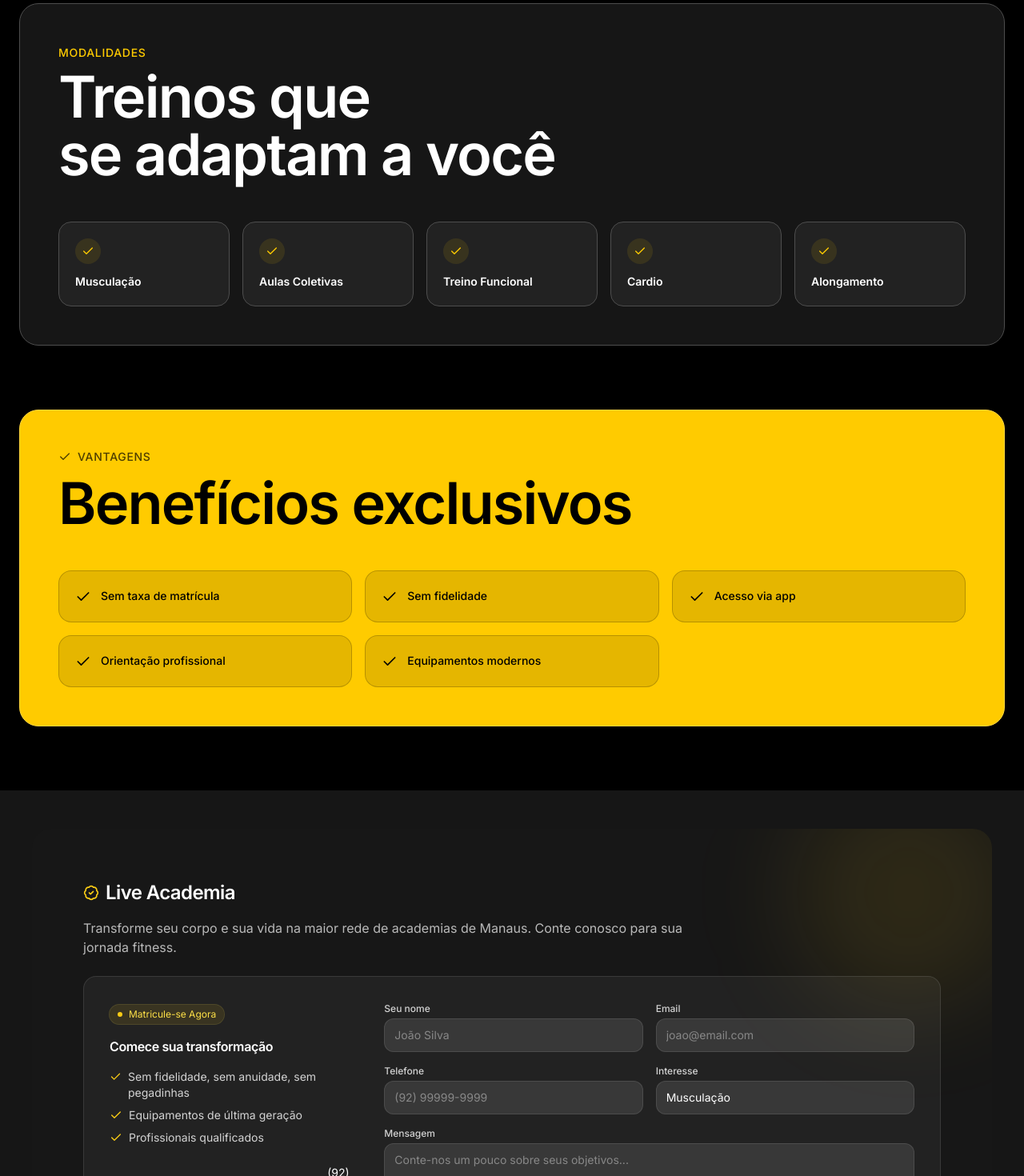
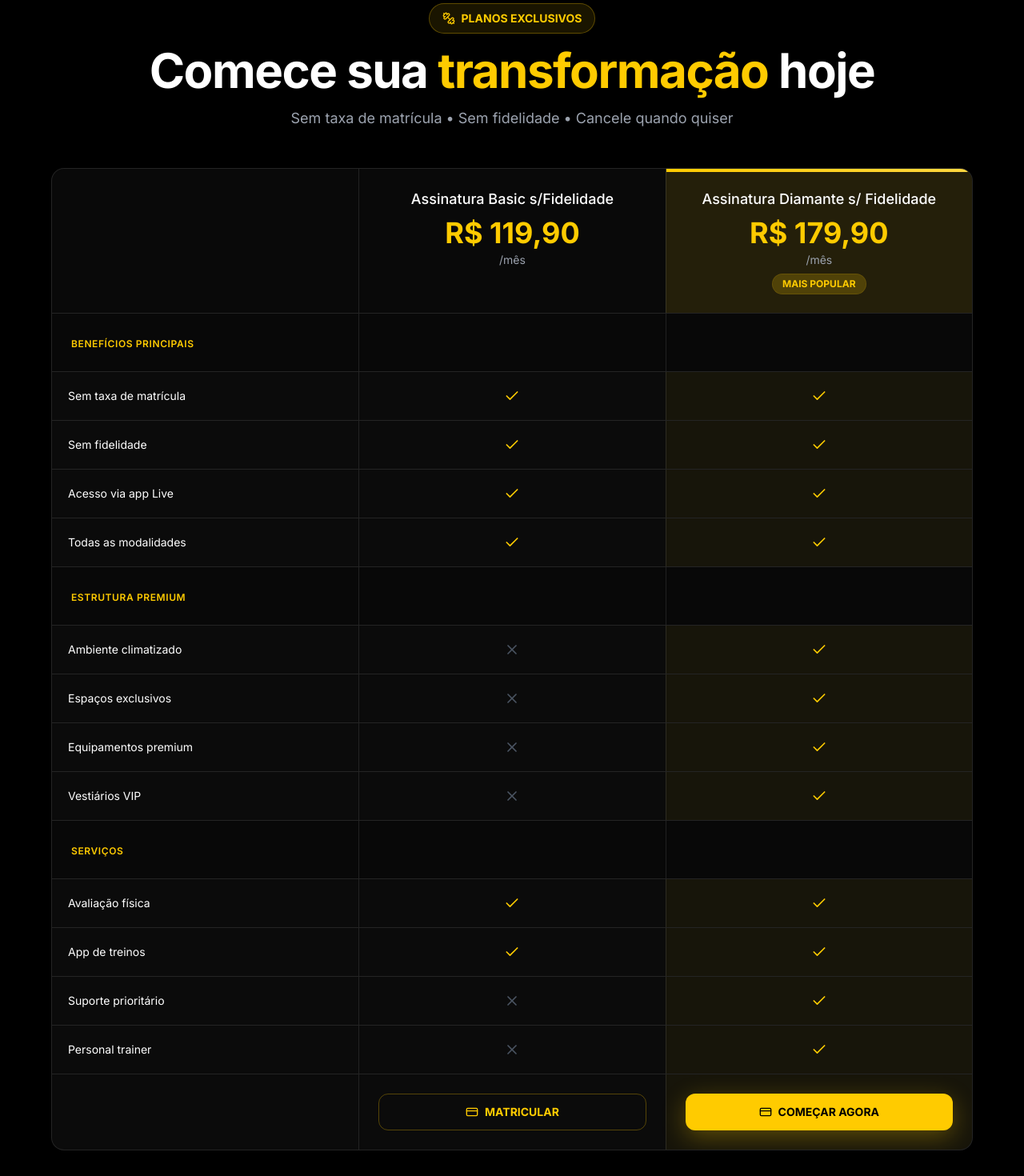
Before and after one commit to eumoitinho/LIVEACADEMIA, a Next.js app: page /unidades/cachoeirinha in a window 1280 px wide. Shown: the part 780-2250 px from the top of the page at 80% size. Built offline with nearby package versions, Linux system fonts and the light colour scheme; no server answers.

Commit message:
feat: add exclusive plans section with promotional content in UnidadeContent component

```diff
--- a/app/unidades/[slug]/components/unidade-content.tsx
+++ b/app/unidades/[slug]/components/unidade-content.tsx
@@ -126,7 +126,7 @@ export default function UnidadeContent({ unidade, data }: UnidadeContentProps) {
       </section>
 
       {/* Info Cards */}
-      <section className="max-w-7xl mx-auto px-4 sm:px-6 -mt-16 relative z-20">
+      <section className="max-w-7xl mx-auto px-4 sm:px-6 -mt-16 relative z-20 mb-20">
         <div className="grid grid-cols-1 sm:grid-cols-2 xl:grid-cols-4 gap-4">
           {/* Card 1 - Horário */}
           <article className="relative overflow-hidden p-5 h-52 bg-live-yellow border border-live-yellow rounded-2xl shadow-lg">
@@ -235,6 +235,36 @@ export default function UnidadeContent({ unidade, data }: UnidadeContentProps) {
         </div>
       </section>
 
+      {/* Planos Section - Logo após os cards */}
+      <section className="max-w-7xl mx-auto px-4 sm:px-6 pb-20">
+        <div className="text-center mb-12">
+          <motion.div
+            initial={{ opacity: 0, y: 20 }}
+            whileInView={{ opacity: 1, y: 0 }}
+            transition={{ duration: 0.6 }}
+            viewport={{ once: true }}
+          >
+            <span className="inline-flex items-center gap-2 px-4 py-2 rounded-full bg-live-yellow/10 border border-live-yellow/30 text-live-yellow text-sm font-bold mb-4">
+              <Dumbbell className="h-4 w-4" />
+              PLANOS EXCLUSIVOS
+            </span>
+            <h2 className="text-4xl md:text-6xl font-bold text-white tracking-tight mb-4">
+              Comece sua <span className="text-live-yellow">transformação</span> hoje
+            </h2>
+            <p className="text-gray-400 text-lg max-w-2xl mx-auto">
+              Sem taxa de matrícula • Sem fidelidade • Cancele quando quiser
+            </p>
+          </motion.div>
+        </div>
+
+        <UnitPlanos
+          slug={unidade.id}
+          unidadeName={unidade.name}
+          fallbackPlanos={unidade.planos}
+          onMatricular={handleMatricular}
+        />
+      </section>
+
       {/* Modalidades Section */}
       <section className="max-w-7xl mx-auto px-4 sm:px-6 py-20">
         <div className="bg-live-bg border border-live-border rounded-3xl p-8 sm:p-12">
@@ -245,7 +275,7 @@ export default function UnidadeContent({ unidade, data }: UnidadeContentProps) {
             </h2>
           </div>
 
-          <div className="grid grid-cols-2 sm:grid-cols-3 lg:grid-cols-5 gap-4">
+          <div className="grid grid-cols-2 sm:grid-cols-3 lg:grid-cols-4 gap-4">
             {data.modalidades.map((modalidade, index) => (
               <motion.div
                 key={index}
@@ -253,16 +283,30 @@ export default function UnidadeContent({ unidade, data }: UnidadeContentProps) {
                 whileInView={{ opacity: 1, y: 0 }}
                 transition={{ duration: 0.5, delay: index * 0.05 }}
                 viewport={{ once: true }}
-                className="group p-5 bg-white/5 hover:bg-live-yellow border border-live-border hover:border-live-yellow rounded-2xl transition-all duration-300"
+                className="group relative overflow-hidden bg-white/5 hover:bg-live-yellow border border-live-border hover:border-live-yellow rounded-2xl transition-all duration-300 h-48"
               >
-                <div className="flex items-center gap-2 mb-3">
-                  <div className="h-8 w-8 rounded-full bg-live-yellow/10 group-hover:bg-black flex items-center justify-center transition-colors">
-                    <Check className="h-4 w-4 text-live-yellow group-hover:text-live-yellow transition-colors" />
+                {/* Background Image - Placeholder */}
+                <div className="absolute inset-0 bg-gradient-to-br from-live-yellow/20 to-black/80 group-hover:from-live-yellow/40 transition-all">
+                  {unidade.photo && (
+                    <img
+                      src={unidade.photo}
+                      alt={modalidade}
+                      className="w-full h-full object-cover opacity-30 group-hover:opacity-50 transition-opacity"
+                    />
+                  )}
+                </div>
+
+                {/* Content */}
+                <div className="relative z-10 p-5 h-full flex flex-col justify-between">
+                  <div className="flex items-center gap-2">
+                    <div className="h-8 w-8 rounded-full bg-live-yellow/20 group-hover:bg-black flex items-center justify-center transition-colors">
+                      <Check className="h-4 w-4 text-live-yellow group-hover:text-live-yellow transition-colors" />
+                    </div>
                   </div>
+                  <h3 className="text-sm font-semibold text-white group-hover:text-black transition-colors">
+                    {modalidade}
+                  </h3>
                 </div>
-                <h3 className="text-sm font-semibold text-white group-hover:text-black transition-colors">
-                  {modalidade}
-                </h3>
               </motion.div>
             ))}
           </div>
--- a/components/planos-cards.tsx
+++ b/components/planos-cards.tsx
@@ -2,7 +2,7 @@
 
 import { useState } from "react"
 import { motion } from "framer-motion"
-import { Check, CreditCard, ShieldCheck, Globe } from "lucide-react"
+import { Check, CreditCard, X, ChevronDown } from "lucide-react"
 
 interface PlanoItem {
   name: string
@@ -23,106 +23,139 @@ export default function PlanosCards({ planos, unidadeName, onMatricular }: Plano
 
   const isPremiumPlan = (name: string) => name.toLowerCase().includes('premium') || name.toLowerCase().includes('diamante')
 
-  return (
-    <div className="grid md:grid-cols-2 lg:grid-cols-3 gap-6 max-w-6xl mx-auto">
-      {planos.map((plano, index) => {
-        const premium = isPremiumPlan(plano.name)
+  // Separar planos
+  const premiumPlano = planos.find(p => isPremiumPlan(p.name))
+  const normalPlano = planos.find(p => !isPremiumPlan(p.name))
+
+  if (!premiumPlano || !normalPlano) {
+    return null
+  }
+
+  const features = [
+    {
+      section: 'Benefícios Principais',
+      items: [
+        { label: 'Sem taxa de matrícula', normal: true, premium: true },
+        { label: 'Sem fidelidade', normal: true, premium: true },
+        { label: 'Acesso via app Live', normal: true, premium: true },
+        { label: 'Todas as modalidades', normal: true, premium: true },
+      ]
+    },
+    {
+      section: 'Estrutura Premium',
+      items: [
+        { label: 'Ambiente climatizado', normal: false, premium: true },
+        { label: 'Espaços exclusivos', normal: false, premium: true },
+        { label: 'Equipamentos premium', normal: false, premium: true },
+        { label: 'Vestiários VIP', normal: false, premium: true },
+      ]
+    },
+    {
+      section: 'Serviços',
+      items: [
+        { label: 'Avaliação física', normal: true, premium: true },
+        { label: 'App de treinos', normal: true, premium: true },
+        { label: 'Suporte prioritário', normal: false, premium: true },
+        { label: 'Personal trainer', normal: false, premium: true },
+      ]
+    }
+  ]
 
   return (
-          <motion.div
-            key={index}
-            initial={{ opacity: 0, y: 30 }}
-            animate={{ opacity: 1, y: 0 }}
-            transition={{ duration: 0.6, delay: index * 0.15 }}
-            className={`relative rounded-3xl overflow-hidden ${
-              premium
-                ? 'bg-live-yellow border-2 border-live-yellowLight'
-                : 'bg-white/5 border border-white/10'
-            } hover:scale-105 transition-all duration-300 shadow-2xl`}
-          >
-            {/* Popular Badge */}
-            {premium && (
-              <div className="absolute top-0 left-1/2 -translate-x-1/2 -translate-y-1/2">
-                <span className="bg-black text-live-yellow px-4 py-1 rounded-full text-xs font-bold uppercase">
-                  Mais Popular
-                </span>
+    <div className="max-w-6xl mx-auto">
+      {/* Comparison Table */}
+      <div className="rounded-2xl overflow-hidden border border-white/10 shadow-2xl bg-live-bg/50 backdrop-blur-sm">
+        {/* Header */}
+        <div className="grid grid-cols-3 border-b border-white/10">
+          <div className="p-6 bg-black/20"></div>
+
+          {/* Normal Plan Header */}
+          <div className="p-6 border-l border-white/10 text-center bg-black/20 hover:bg-black/30 transition-all">
+            <div className="text-lg font-medium text-white">{normalPlano.name}</div>
+            <div className="mt-2 text-4xl font-bold text-live-yellow">R$ {normalPlano.price}</div>
+            <div className="mt-1 text-gray-400 text-sm">/mês</div>
           </div>
-            )}
 
-            {/* Card Header */}
-            <div className={`p-8 text-center ${premium ? 'bg-black/5' : 'bg-white/5'}`}>
-              <h3 className={`text-2xl font-bold mb-2 ${premium ? 'text-black' : 'text-white'}`}>
-                {plano.name}
-              </h3>
-              <div className="flex items-baseline justify-center gap-1">
-                <span className={`text-5xl font-bold ${premium ? 'text-black' : 'text-live-yellow'}`}>
-                  R$ {plano.price}
-                </span>
-                <span className={`text-lg ${premium ? 'text-black/60' : 'text-gray-400'}`}>/mês</span>
+          {/* Premium Plan Header */}
+          <div className="p-6 border-l border-white/10 text-center bg-live-yellow/10 relative hover:bg-live-yellow/15 transition-all">
+            <div className="absolute top-0 left-0 w-full h-1 bg-gradient-to-r from-live-yellow to-live-yellowLight"></div>
+            <div className="text-lg font-medium text-white">{premiumPlano.name}</div>
+            <div className="mt-2 text-4xl font-bold text-live-yellow">R$ {premiumPlano.price}</div>
+            <div className="mt-1 text-gray-400 text-sm">/mês</div>
+            <div className="mt-2 inline-block rounded-full bg-live-yellow/20 px-3 py-1 text-xs text-live-yellow ring-1 ring-live-yellow/30 font-bold">
+              MAIS POPULAR
+            </div>
           </div>
         </div>
 
-            {/* Features */}
-            <div className="p-8 space-y-4">
-              <div className="flex items-start gap-3">
-                <Check className={`h-5 w-5 mt-0.5 flex-shrink-0 ${premium ? 'text-black' : 'text-live-yellow'}`} />
-                <span className={`text-sm ${premium ? 'text-black' : 'text-gray-300'}`}>
-                  Sem taxa de matrícula
-                </span>
+        {/* Features Sections */}
+        {features.map((section, sectionIndex) => (
+          <div key={sectionIndex}>
+            {/* Section Header */}
+            <div className="grid grid-cols-3 border-b border-white/10">
+              <div className="p-6 bg-black/30" colSpan={3}>
+                <span className="text-xs font-semibold uppercase tracking-wider text-live-yellow">{section.section}</span>
               </div>
-              <div className="flex items-start gap-3">
-                <Check className={`h-5 w-5 mt-0.5 flex-shrink-0 ${premium ? 'text-black' : 'text-live-yellow'}`} />
-                <span className={`text-sm ${premium ? 'text-black' : 'text-gray-300'}`}>
-                  Sem fidelidade
-                </span>
+              <div className="p-6 border-l border-white/10 bg-black/30"></div>
+              <div className="p-6 border-l border-white/10 bg-black/30"></div>
             </div>
-              <div className="flex items-start gap-3">
-                <Check className={`h-5 w-5 mt-0.5 flex-shrink-0 ${premium ? 'text-black' : 'text-live-yellow'}`} />
-                <span className={`text-sm ${premium ? 'text-black' : 'text-gray-300'}`}>
-                  Acesso via app Live
-                </span>
+
+            {/* Feature Rows */}
+            {section.items.map((feature, featureIndex) => (
+              <div key={featureIndex} className="grid grid-cols-3 border-b border-white/10 hover:bg-white/5 transition-colors">
+                <div className="p-5 flex items-center">
+                  <span className="text-sm text-white">{feature.label}</span>
                 </div>
-              <div className="flex items-start gap-3">
-                <Check className={`h-5 w-5 mt-0.5 flex-shrink-0 ${premium ? 'text-black' : 'text-live-yellow'}`} />
-                <span className={`text-sm ${premium ? 'text-black' : 'text-gray-300'}`}>
-                  Todas as modalidades
-                </span>
-              </div>
-              {premium && (
-                <>
-                  <div className="flex items-start gap-3">
-                    <Check className="h-5 w-5 mt-0.5 flex-shrink-0 text-black" />
-                    <span className="text-sm text-black">
-                      Ambiente climatizado
-                    </span>
-                  </div>
-                  <div className="flex items-start gap-3">
-                    <Check className="h-5 w-5 mt-0.5 flex-shrink-0 text-black" />
-                    <span className="text-sm text-black">
-                      Espaços exclusivos
-                    </span>
-                  </div>
-                </>
+
+                <div className="p-5 border-l border-white/10 flex justify-center items-center">
+                  {feature.normal ? (
+                    <Check className="h-5 w-5 text-live-yellow" />
+                  ) : (
+                    <X className="h-5 w-5 text-gray-600" />
                   )}
                 </div>
 
-            {/* CTA Button */}
-            <div className="p-8 pt-0">
+                <div className="p-5 border-l border-white/10 flex justify-center items-center bg-live-yellow/5">
+                  {feature.premium ? (
+                    <Check className="h-5 w-5 text-live-yellow" />
+                  ) : (
+                    <X className="h-5 w-5 text-gray-600" />
+                  )}
+                </div>
+              </div>
+            ))}
+          </div>
+        ))}
+
+        {/* Footer - CTA Buttons */}
+        <div className="grid grid-cols-3">
+          <div className="p-6"></div>
+          <div className="p-6 border-l border-white/10 flex justify-center">
             <button
-                onClick={() => onMatricular(plano)}
-                className={`w-full py-4 px-6 rounded-xl font-bold text-lg transition-all duration-300 ${
-                  premium
-                    ? 'bg-black text-live-yellow hover:bg-black/90 shadow-[0_8px_30px_rgb(0,0,0,0.4)]'
-                    : 'bg-live-yellow text-black hover:bg-live-yellowLight shadow-[0_8px_30px_rgba(255,203,0,0.3)]'
-                } hover:scale-105 flex items-center justify-center gap-2`}
+              onClick={() => onMatricular(normalPlano)}
+              className="w-full py-3 px-4 border border-live-yellow/30 rounded-xl text-sm font-bold text-live-yellow hover:bg-live-yellow/10 transition-all duration-200 flex items-center justify-center gap-2"
             >
-                <CreditCard className="h-5 w-5" />
+              <CreditCard className="h-4 w-4" />
+              MATRICULAR
+            </button>
+          </div>
+          <div className="p-6 border-l border-white/10 flex justify-center bg-live-yellow/5">
+            <button
+              onClick={() => onMatricular(premiumPlano)}
+              className="w-full py-3 px-4 bg-live-yellow rounded-xl text-sm font-bold text-black hover:bg-live-yellowLight transition-all duration-200 shadow-[0_8px_30px_rgba(255,203,0,0.3)] hover:scale-105 flex items-center justify-center gap-2"
+            >
+              <CreditCard className="h-4 w-4" />
               COMEÇAR AGORA
             </button>
           </div>
-          </motion.div>
-        )
-      })}
+        </div>
+      </div>
+
+      {/* Footer Note */}
+      <div className="mt-8 text-center text-gray-400 text-sm">
+        Todos os planos incluem acesso ilimitado e suporte via WhatsApp.
+        <span className="text-live-yellow ml-1 cursor-pointer hover:text-live-yellowLight transition-colors">Saiba mais</span>
+      </div>
     </div>
   )
 }
```
Lines whose indentation alone changed are shown as unchanged.
